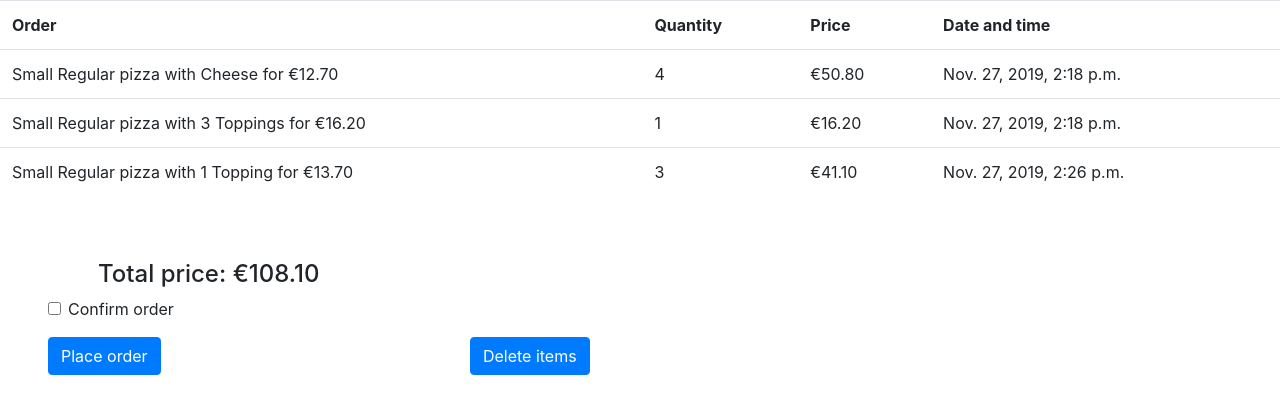
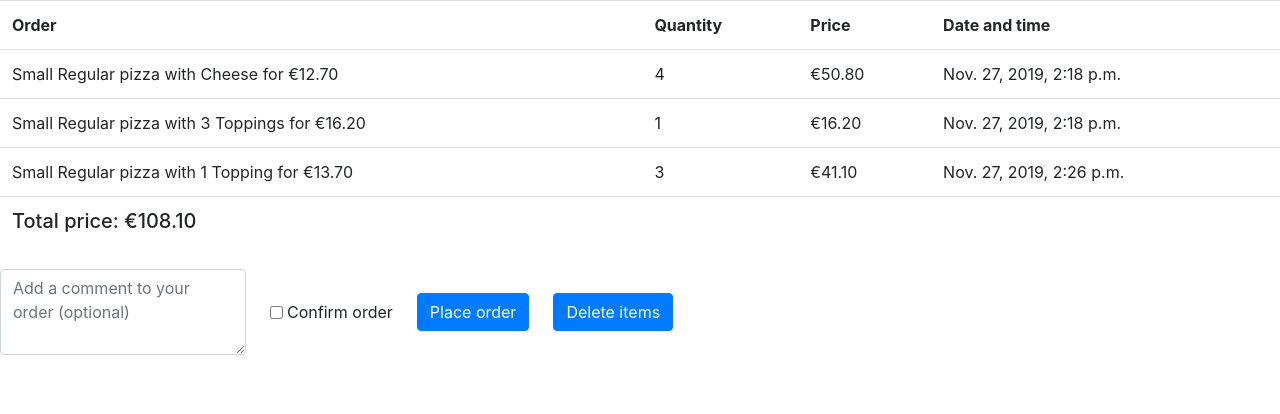
Before and after one commit to florienn/CS50-Pizza, a Django app: page /cart in a window 1280 px wide. Shown: the part 56-470 px from the top of the page. Run offline with Django 3.2, Linux system fonts and the light colour scheme; a user stored in the database is signed in; data comes from the database, SQL or seed files in the repository; both versions use the stored data as it was after the commit; some libraries are stand-ins or nearby versions.

Commit message:
Update 27/11

```diff
--- a/orders/models.py
+++ b/orders/models.py
@@ -50,6 +50,7 @@ class Order(models.Model):
     date_ordered = models.DateTimeField(auto_now_add=True)
     is_ordered = models.BooleanField(default=False)
     is_added = models.BooleanField(default=False)
+    comment = models.CharField(max_length=280, blank=True)
 
     def __str__(self):
         return f'{self.type} for {self.price} by {self.user}, ordered = {self.is_ordered} {self.topping} {self.topping2} {self.topping2}'
--- a/orders/static/orders/styles.css
+++ b/orders/static/orders/styles.css
@@ -1,7 +1,3 @@
-form {
-   display: inline-block;
- }
-
  body{
    background: #f1f1f2;
  }
--- a/orders/templates/orders/cart.html
+++ b/orders/templates/orders/cart.html
@@ -35,14 +35,20 @@
           <td></td>
         </tr>
       {% endfor %}
+      <tr>
+        <td scope="row"><h5>Total price: €{{ total.price__sum|floatformat:2 }}</h5></td>
+        <td></td>
+        <td></td>
+        <td></td>
+      </tr>
+      </table>
 
-    </table>
-    <form class='m-5' action="{% url 'cart' %}" method="POST">
-      <h4>Total price: €{{ total.price__sum|floatformat:2 }}</h4>
-
+      <form class="form-inline" action="{% url 'cart' %}" method="POST">
         {% csrf_token %}
-      <div class="form-group">
-          <div class="form-check">
+          <div class="form-group mr-4 ">
+            <textarea class="form-control" rows="3" name="comment" placeholder="Add a comment to your order (optional)"></textarea>
+          </div>
+          <div class="form-group mr-4">
             <input class="form-check-input" type="checkbox" value="" id="invalidCheck" required>
             <label class="form-check-label" for="invalidCheck">
               Confirm order
@@ -51,19 +57,18 @@
               Please confirm your order.
             </div>
           </div>
-        </div>
-      <div class="form-group">
+          <div class="form-group mr-4">
               <button type="submit" class="btn btn-primary">Place order</button>
           </div>
-    </form>
+          <div class="form-group mr-4">
             <form class='m-5' action="{% url 'delete_cart' %}" method="POST">
-
               {% csrf_token %}
               <div class="form-group">
                 <button type="submit" class="btn btn-primary">Delete items</button>
               </div>
             </form>
-
+          </div>
+        </form>
       {% endif %}
 
     {% endif %}
--- a/orders/views.py
+++ b/orders/views.py
@@ -105,14 +105,18 @@ def register_view(request):
 def cart_view(request):
     user = request.user
     if request.method == 'POST':
-        order = Order.objects.filter(user=user, is_added=True, is_ordered=False).exclude(price='0.00')
-        price = Order.objects.filter(user=user, is_added=True, is_ordered=False).exclude(price='0.00').aggregate(Sum('price'))
+        comment = request.POST['comment']
+        order = Order.objects.filter(user=user, is_added=True, is_ordered=False).update(comment=comment)
+        order = Order.objects.filter(user=user, is_added=True, is_ordered=False)
+        price = Order.objects.filter(user=user, is_added=True, is_ordered=False).aggregate(Sum('price'))
         user_email = User.objects.get(username=request.user)
         user_email = user_email.email
         subject = 'Thank you for your order!'
-        message = "Your order: %s for €%s" % (
-        order.all(),
-        round(price['price__sum'], 2))
+        message = "Thank you for your order! The total price for your order is €%s. Comments: '%s.' Order = %s " % (
+        round(price['price__sum'], 2),
+        comment,
+        order
+        )
         email_from = settings.EMAIL_HOST_USER
         to_email = [email_from , user_email]
         send_mail(subject, message, email_from, to_email, fail_silently=False)
```
Also changed, not shown: pizza/settings.py (+8 -8 lines), db.sqlite3, orders/migrations/0009_order_comment.py (added). Lines whose indentation alone changed are shown as unchanged.
